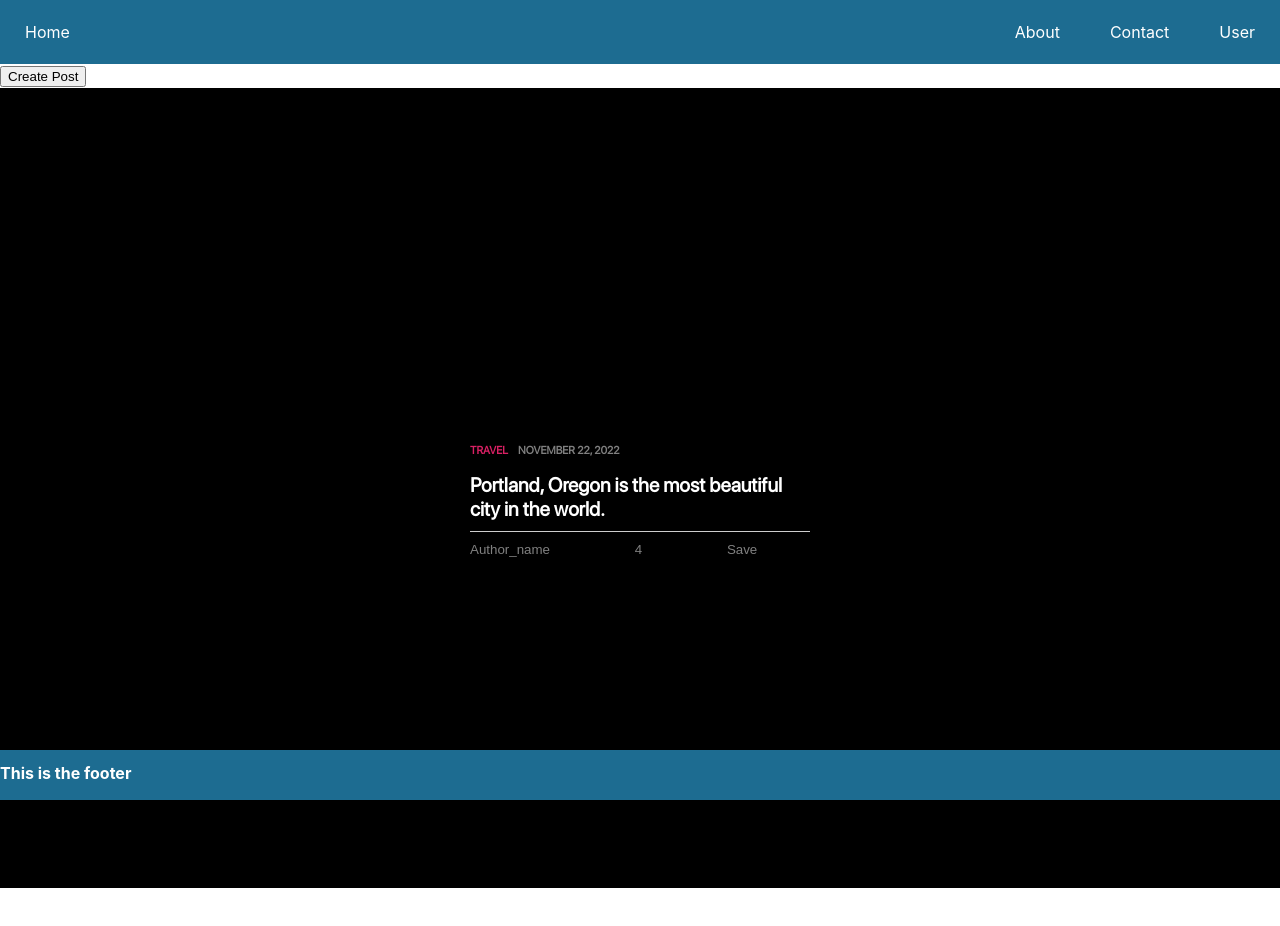
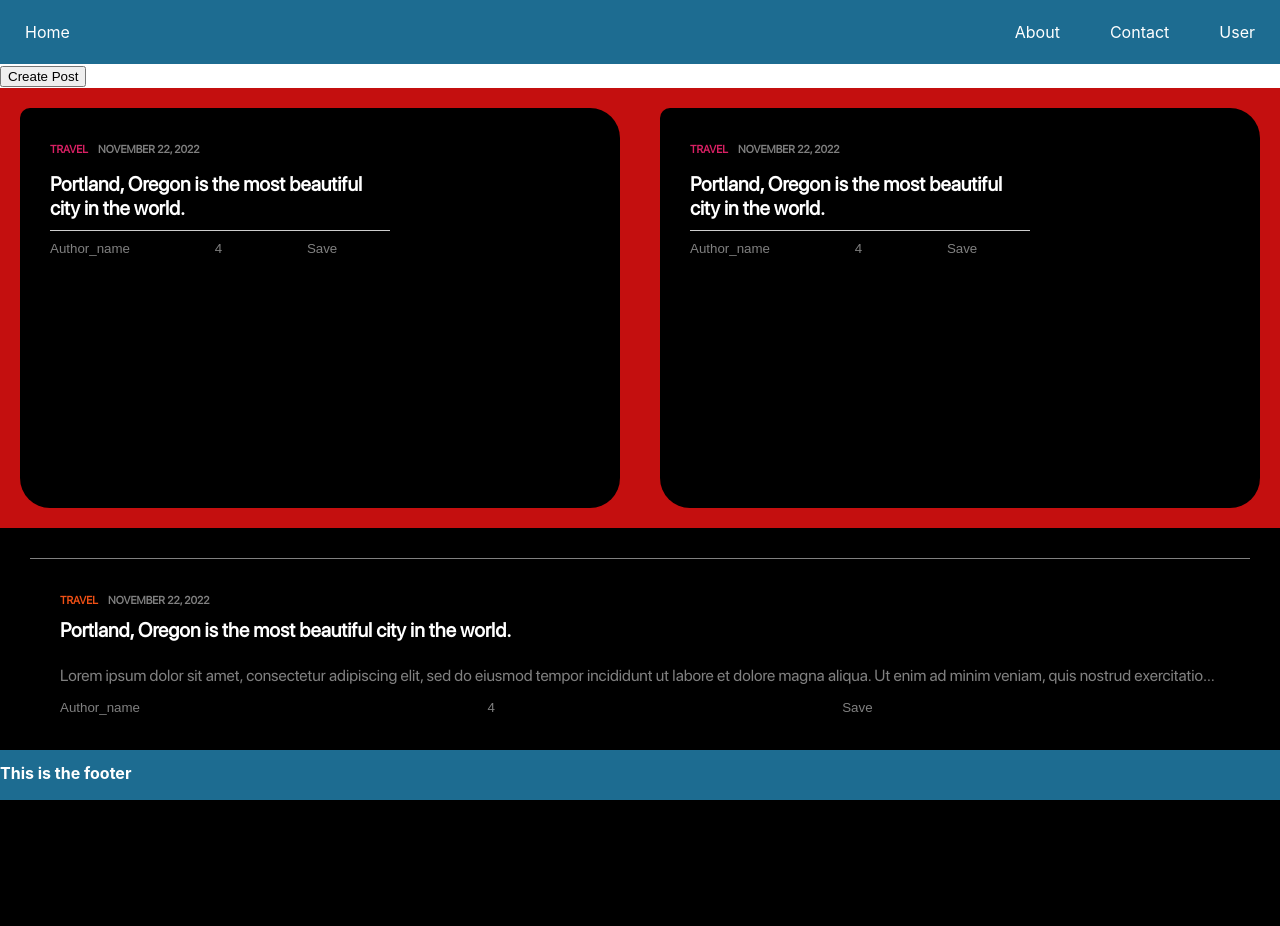
Before and after one commit to rk-pdx/Full-Stack-FInal-Project, a React app in the folder client/: page / in a window 1280 px wide. Shown: the top 926 px of the page. Before the commit the page ends 888 px from the top, so only its background shows below. Built offline with nearby package versions, Linux system fonts and the light colour scheme; the HTML template or start-up script is replaced by a standard one.

Commit message:
- Changed dashboard so that it scrolls - Changed small card posts to screen-width card posts - Introduced featured section (very early) - Created another modal that opens when the ‘replies’ button is clicked on the individual posts

```diff
--- a/client/src/App.jsx
+++ b/client/src/App.jsx
@@ -2,7 +2,10 @@ import Navbar from './components/Navbar';
 import Footer from './components/Footer';
 import './footer.css';
 import './navbar.css';
+
+
 function App() {
+
   return (
     <>
       <Navbar />
@@ -11,4 +14,5 @@ function App() {
   );
 }
 
+
 export default App;
--- a/client/src/components/CreatePostModal/CreatePostModal.jsx
+++ b/client/src/components/CreatePostModal/CreatePostModal.jsx
@@ -27,7 +27,7 @@ function CreatePostModal({open, onClose}) {
         <div className='overlay'>
             <div className='modalContainer'>
                 <div className='modalRight'>
-                    <button className='closeBtn' onClick={onClose }> X </button>
+                    <button className='closeBtn' onClick={onClose}> X </button>
                     <div className='content'>
                         <h1>content</h1>
 
--- a/client/src/components/Dashboard/Dashboard.css
+++ b/client/src/components/Dashboard/Dashboard.css
@@ -8,12 +8,27 @@ body {
     color: #232323;
 }
 
+.featuredPosts {
+    background-color: rgb(196, 15, 15);
+    display: flex;
+    justify-content: space-evenly;
+}
+
+.feature {
+    border-radius: 30px;
+    background-color: rgb(0, 0, 0);
+    width: 600px;
+    height: 400px;
+    margin: 20px;
+}
+
 .postContainer {
     background-color: #000000;
+    overflow-y: scroll;
     height: 100vh;
     display: grid;
-    justify-content: center;
-    align-items: center;
+    /* grid-template-columns: repeat(4, 1fr);
+    grid-template-rows: repeat(4, 1fr); */
     padding: 30px;
     gap: 40px;
 }
@@ -21,12 +36,11 @@ body {
 .card {
     background-color: rgb(0, 0, 0);
     max-width: 400px;
+    max-height: 300px;
     border-radius: 10px;
-    grid-template-column: repeat(5, 1fr);
   }
 
 .card-content {
-    grid-column: 3 / 5;
     padding: 10px 30px;
 }
 
@@ -113,3 +127,72 @@ body {
 .saveBtn:hover {
     color: white;
 }
+
+/* -------------------------------------*/
+
+.post {
+    background-color: rgb(0, 0, 0);
+    font-family: 'apple';
+    max-width: none;
+    max-height: 200px;
+    overflow: hidden;
+    border-top: 1px solid gray;
+    border-bottom: 1px solid gray;
+  }
+
+.postContent {
+    padding: 10px 30px;
+}
+
+.postCategory {
+    display: inline-block;
+    padding-top: 20px;
+    padding-right: 10px;
+    text-transform: uppercase;
+    color: rgb(241, 80, 21);
+    font-family: 'apple';
+    font-weight: 600;
+    font-size: .6875rem;
+}
+
+.postDate {
+    display: inline-block;
+    text-transform: uppercase;
+    color: gray;
+    font-family: 'apple';
+    font-weight: 600;
+    font-size: .6875rem;
+}
+
+.postTitle {
+    font-size: 20px;
+    font-weight: 600;
+    color: rgb(255, 255, 255);
+    padding-top: 5px;
+    padding-bottom: 10px;
+}
+
+.postBody {
+    margin-top: 2px;
+    color: gray;
+}
+
+.postBodyContent {
+    color: gray;
+    text-overflow: ellipsis;
+    overflow: hidden;
+    white-space: nowrap;
+    line-height: 16px;
+}
+
+.postStats {
+    display: grid;
+    grid-auto-flow: column;
+    margin-top: 10px;
+    font-family: 'apple';
+    font-weight: 600;
+    font-size: .6875rem;
+    text-transform: uppercase;
+    color: gray;
+
+}
--- a/client/src/components/Dashboard/Dashboard.jsx
+++ b/client/src/components/Dashboard/Dashboard.jsx
@@ -1,6 +1,7 @@
 import React, { useEffect, useState } from 'react';
 import CreatePostModal from '../CreatePostModal/CreatePostModal';
-import Post from '../Post/Post';
+import FeaturedPost from '../FeaturedPost/FeaturedPost';
+import Post from '../Post/Post'
 import './Dashboard.css';
 
 
@@ -16,8 +17,19 @@ function Dashboard() {
                 <CreatePostModal open={openModal} onClose={() => setOpenModal(false)}/>
             </div>
 
+            <div className='featuredPosts'>
+                <div className='feature'>
+                <FeaturedPost category='travel' date='November 22, 2022' title='Portland, Oregon is the most beautiful city in the world.' author='Author_name' numReplies='4' body='Lorem ipsum dolor sit amet, consectetur adipiscing elit, sed do eiusmod tempor incididunt ut labore et dolore magna aliqua. Ut enim ad minim veniam, quis nostrud exercitation ullamco laboris nisi ut aliquip ex ea commodo consequat. Duis aute irure dolor in reprehenderit in voluptate velit esse cillum dolore eu fugiat nulla pariatur. Excepteur sint occaecat cupidatat non proident, sunt in culpa qui officia deserunt mollit anim id est laborum.
+'/>
+                </div>
+                <div className='feature'>
+                    <FeaturedPost category='travel' date='November 22, 2022' title='Portland, Oregon is the most beautiful city in the world.' author='Author_name' numReplies='4' body='Lorem ipsum dolor sit amet, consectetur adipiscing elit, sed do eiusmod tempor incididunt ut labore et dolore magna aliqua. Ut enim ad minim veniam, quis nostrud exercitation ullamco laboris nisi ut aliquip ex ea commodo consequat. Duis aute irure dolor in reprehenderit in voluptate velit esse cillum dolore eu fugiat nulla pariatur. Excepteur sint occaecat cupidatat non proident, sunt in culpa qui officia deserunt mollit anim id est laborum.
+'/>
+                </div>
+            </div>
+
             <div className='postContainer'>
-                <Post category='travel' date='November 22, 2022' title='Portland, Oregon is the most beautiful city in the world.' author='Author_name' numReplies='4'/>
+                <Post category='travel' date='November 22, 2022' title='Portland, Oregon is the most beautiful city in the world.' author='Author_name' numReplies='4' body='Lorem ipsum dolor sit amet, consectetur adipiscing elit, sed do eiusmod tempor incididunt ut labore et dolore magna aliqua. Ut enim ad minim veniam, quis nostrud exercitation ullamco laboris nisi ut aliquip ex ea commodo consequat. Duis aute irure dolor in reprehenderit in voluptate velit esse cillum dolore eu fugiat nulla pariatur. Excepteur sint occaecat cupidatat non proident, sunt in culpa qui officia deserunt mollit anim id est laborumLorem ipsum dolor sit amet, consectetur adipiscing elit, sed do eiusmod tempor incididunt ut labore et dolore magna aliqua. Ut enim ad minim veniam, quis nostrud exercitation ullamco laboris nisi ut aliquip ex ea commodo consequat. Duis aute irure dolor in reprehenderit in voluptate velit esse cillum dolore eu fugiat nulla pariatur. Excepteur sint occaecat cupidatat non proident, sunt in culpa qui officia deserunt mollit anim id est laborum'/>
             </div>
 
         </div>
--- /dev/null
+++ b/client/src/components/DisplayPostModal/DisplayPostModal.css
@@ -0,0 +1,3 @@
+.closeBtn {
+    color: black;
+}
--- /dev/null
+++ b/client/src/components/DisplayPostModal/DisplayPostModal.jsx
@@ -0,0 +1,31 @@
+import React from 'react';
+import '../DisplayPostModal/DisplayPostModal.css'
+
+
+function DisplayPostModal({openPostModal, toggle}) {
+
+    if (!openPostModal) return null;
+
+    return (
+        <>
+            <div className='modalContainer'>
+                <div className='modalHeader'>
+                    <button className='closeBtn' onClick={toggle}>X</button>
+                    <h1>POST TITLE</h1>
+                </div>
+
+                <div className='modalBody'>
+                    <div className='replies'>
+                        reply1
+                        <br></br>
+                        reply2
+                    </div>
+                </div>
+
+            </div>
+        </>
+    );
+}
+
+
+export default DisplayPostModal;
--- /dev/null
+++ b/client/src/components/FeaturedPost/FeaturedPost.jsx
@@ -0,0 +1,34 @@
+import React, { useState } from 'react';
+import DisplayPostModal from '../DisplayPostModal/DisplayPostModal';
+import replyIcon from '../../images/reply-icon.png';
+
+
+function FeaturedPost({category, date, title, author, numReplies, body}) {
+
+    const [openPostModal, setOpenPostModal] = useState(false);
+
+    const togglePostModal = () => {
+        setOpenPostModal(prev => !prev);
+    }
+
+    return (
+
+        <div className="card">
+            <div className="card-content">
+                <span className='card-category'>{category}</span>
+                <span className='card-date'>{date}</span>
+                <div className='card-title'>{title}</div>
+                <div className='card-stats'>
+                   <button className='authorBtn'>{author}</button>
+                   <button className='repliesBtn' onClick={togglePostModal}>{numReplies}</button>
+                   <DisplayPostModal openPostModal={openPostModal} toggle={togglePostModal}/>
+                   <button className='saveBtn'>Save</button>
+                </div>
+            </div>
+        </div>
+
+    )
+}
+
+
+export default FeaturedPost;
--- a/client/src/components/Post/Post.jsx
+++ b/client/src/components/Post/Post.jsx
@@ -1,41 +1,25 @@
-import React, { useState } from 'react';
-import replyIcon from '../../images/reply-icon.png';
+import React from 'react';
 
 
-function Post({category, date, title, author, numReplies}) {
-
+function Post({category, date, title, author, numReplies, body}) {
     return (
-
-        <div className="card">
-            <div className="card-content">
-                <span className='card-category'>{category}</span>
-                <span className='card-date'>{date}</span>
-                <div className='card-title'>{title}</div>
-                <div className='card-stats'>
+        <div className="post">
+            <div className="postContent">
+                <span className='postCategory'>{category}</span>
+                <span className='postDate'>{date}</span>
+                <div className='postTitle'>{title}</div>
+                <div className='postBody'>
+                    <p className='postBodyContent'>{body}</p>
+                </div>
+                <div className='postStats'>
                    <button className='authorBtn'>{author}</button>
                    <button className='repliesBtn'>{numReplies}</button>
                    <button className='saveBtn'>Save</button>
                 </div>
             </div>
         </div>
-
     )
 }
 
 
-{/* <div className='post'>
-<div className='postHeader'>
-    <span className='postCategory'>{category}</span>
-    <span className='postDate'>{date}</span>
-</div>
-
-<div className='postBody'>
-    <span className='postTitle'>{title}</span>
-    <div className='postStats'>
-        <span className='postAuthor'>{author}</span>
-        <span className='numReplies'>{numReplies}</span>
-    </div>
-</div>
-</div> */}
-
 export default Post;
```
